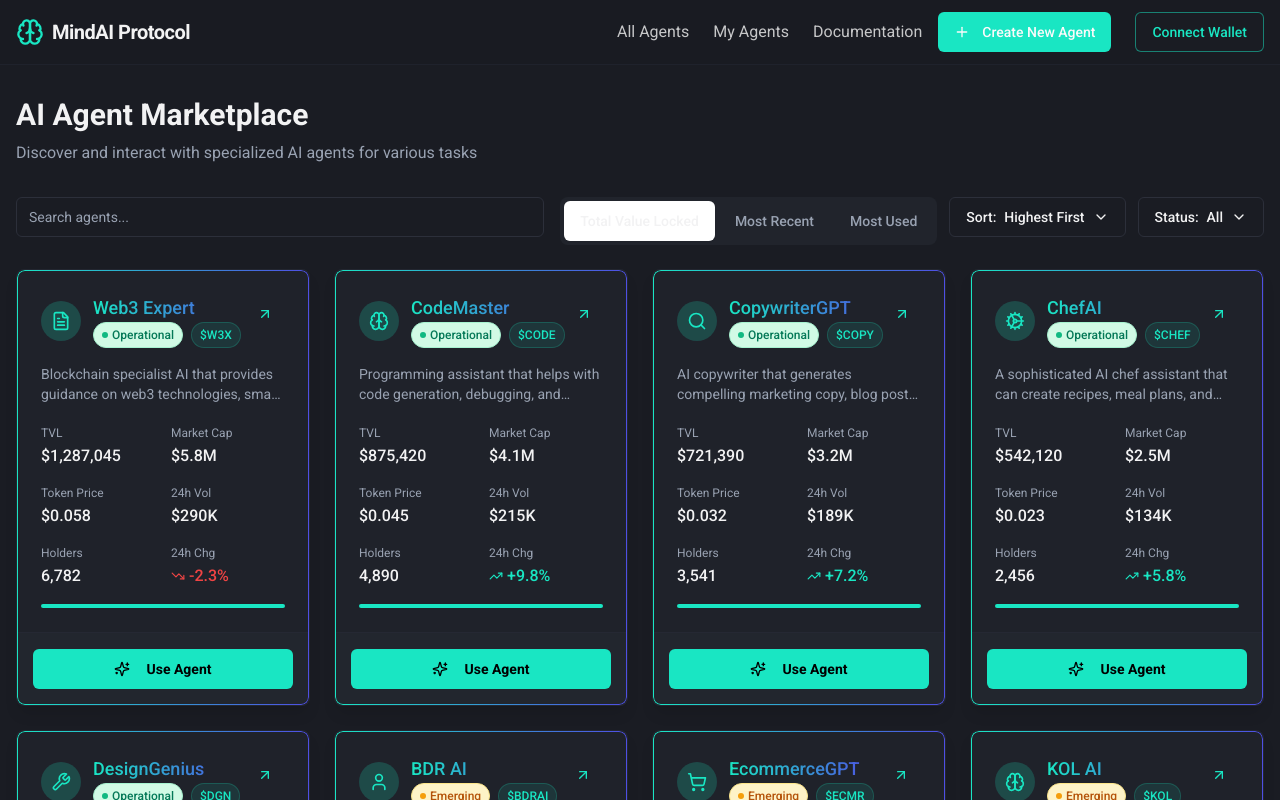
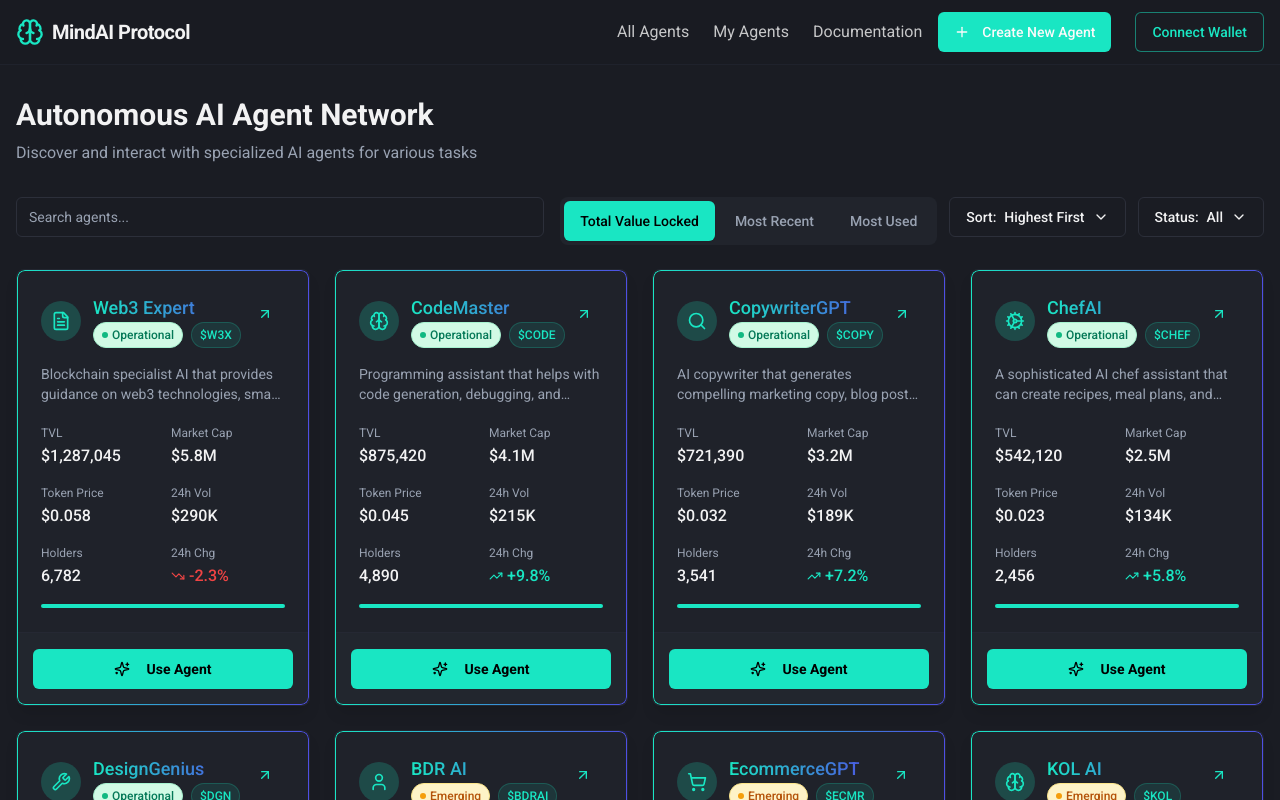
Before and after one commit to campflex/mindai-visual-interface-af0f379b, a React (Vite) app: page / in a window 1280 px wide. Shown: the top 800 px of the page. Built offline with nearby package versions, Linux system fonts and the light colour scheme.

Commit message:
Fix: Filter button and main text updates
- Updated filter button styles to change background and text color on click.
- Changed the main text from "AI Agent Market Place" to "Autonomous AI Agent Network".

```diff
--- a/src/components/FilterTabs.tsx
+++ b/src/components/FilterTabs.tsx
@@ -22,10 +22,10 @@ const FilterTabs = ({ tabs, activeTab, onTabChange, className }: FilterTabsProps
           key={tab.value}
           variant={activeTab === tab.value ? "default" : "ghost"}
           className={cn(
-            "flex-1 text-sm",
+            "flex-1 text-sm transition-all",
             activeTab === tab.value
-              ? "bg-white text-foreground shadow-sm"
-              : "text-muted-foreground hover:text-foreground"
+              ? "bg-accent text-black font-medium shadow-sm"
+              : "text-muted-foreground hover:text-black hover:bg-accent/50"
           )}
           onClick={() => onTabChange(tab.value)}
         >
--- a/src/components/ui/toggle.tsx
+++ b/src/components/ui/toggle.tsx
@@ -6,13 +6,13 @@ import { cva, type VariantProps } from "class-variance-authority"
 import { cn } from "@/lib/utils"
 
 const toggleVariants = cva(
-  "inline-flex items-center justify-center rounded-md text-sm font-medium ring-offset-background transition-colors hover:bg-muted hover:text-muted-foreground focus-visible:outline-none focus-visible:ring-2 focus-visible:ring-ring focus-visible:ring-offset-2 disabled:pointer-events-none disabled:opacity-50 data-[state=on]:bg-accent data-[state=on]:text-black",
+  "inline-flex items-center justify-center rounded-md text-sm font-medium ring-offset-background transition-colors hover:bg-accent hover:text-black focus-visible:outline-none focus-visible:ring-2 focus-visible:ring-ring focus-visible:ring-offset-2 disabled:pointer-events-none disabled:opacity-50 data-[state=on]:bg-accent data-[state=on]:text-black",
   {
     variants: {
       variant: {
         default: "bg-transparent",
         outline:
-          "border border-input bg-transparent hover:bg-accent hover:text-accent-foreground",
+          "border border-input bg-transparent hover:bg-accent hover:text-black",
       },
       size: {
         default: "h-10 px-3",
--- a/src/pages/Index.tsx
+++ b/src/pages/Index.tsx
@@ -168,7 +168,7 @@ const Index = () => {
 
       <main className="flex-1 container mx-auto px-4 py-8">
         <div className="mb-8">
-          <h1 className="text-3xl font-bold mb-2">AI Agent Marketplace</h1>
+          <h1 className="text-3xl font-bold mb-2">Autonomous AI Agent Network</h1>
           <p className="text-muted-foreground">
             Discover and interact with specialized AI agents for various tasks
           </p>
```
